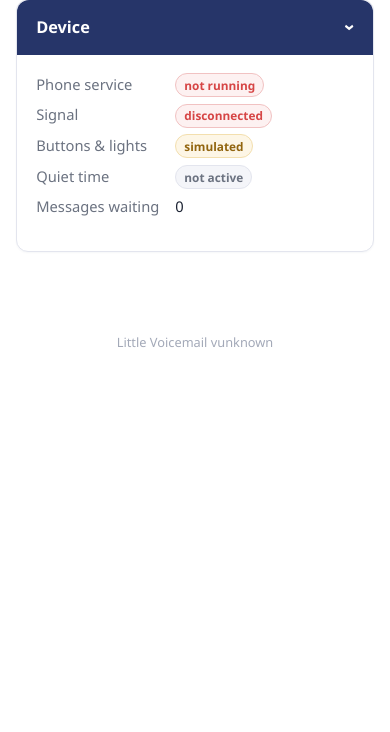
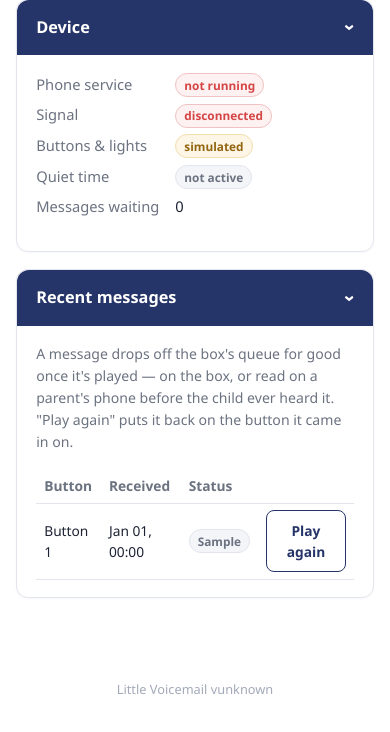
Before and after one commit to guinius/Little_Voicemail, a Flask app: page / in a window 390 px wide. Shown: the part 795-1527 px from the top of the page. Before the commit the page ends 1142 px from the top, so only its background shows below. Run offline with Flask 3, Linux system fonts and the light colour scheme; the visitor is signed in with stand-in values (Sample User, id 1); tables that the repository leaves empty hold one stand-in row (values such as "Sample post").

Commit message:
Web UI: a "Play again" button to requeue a played message
A message that's been heard - on the box, or read on a parent's phone
before the child got to it - drops off the queue for good today, with
no way back. Status now lists recent messages with their outcome and
lets a parent put a played one back on its button.

Co-Authored-By: Claude Sonnet 5 <noreply@anthropic.com>
Claude-Session: https://claude.ai/code/session_01MSb5MEEpJ9Le72cNnqcnu9

```diff
--- a/src/messages.py
+++ b/src/messages.py
@@ -119,6 +119,23 @@ class MessageQueue:
             )
             return cur.rowcount or 0
 
+    def requeue(self, message_id: int) -> bool:
+        """Put a previously cleared message back on its slot's queue.
+
+        For when a child plays a message on the box and later wants it
+        again, or a parent reads one on their own phone before the child
+        ever hears it - either way it's gone from the box with no way
+        back short of this. Only touches rows that are actually cleared,
+        so requeuing something already waiting is a harmless no-op.
+        """
+        with self._lock:
+            cur = self._conn.execute(
+                "UPDATE messages SET cleared_at = NULL, cleared_reason = NULL"
+                " WHERE id = ? AND cleared_at IS NOT NULL",
+                (message_id,),
+            )
+            return cur.rowcount > 0
+
     def prune(self, keep_days: int = 30) -> int:
         """Drop long-cleared rows so the SD card doesn't fill up."""
         cutoff = time.time() - keep_days * 86400
--- a/src/web/app.py
+++ b/src/web/app.py
@@ -183,9 +183,10 @@ def create_app(
     @app.route("/")
     @login_required
     def index():
+        contacts = config.contacts()
         return render_template(
             "index.html",
-            contacts=config.contacts(),
+            contacts=contacts,
             pending=queue.pending_counts(),
             status=_device_status(data_dir),
             quiet_active=quiet.active_window(),
@@ -193,6 +194,7 @@ def create_app(
                 "updates", "check_on_load", default=True
             ) else None,
             version=updater.local_version(),
+            recent_messages=_recent_messages(queue, contacts),
         )
 
     @app.route("/contacts")
@@ -449,6 +451,19 @@ def create_app(
         log.info("parent cleared %d queued message(s)", cleared)
         return jsonify({"cleared": cleared, "pending": queue.pending_counts()})
 
+    @app.route("/api/queue/requeue", methods=["POST"])
+    @login_required
+    def requeue_message():
+        raw_id = _json_field(request, "id")
+        try:
+            message_id = int(raw_id)
+        except (TypeError, ValueError):
+            return jsonify({"error": "invalid message id"}), 400
+        if not queue.requeue(message_id):
+            return jsonify({"error": "that message isn't waiting to be requeued"}), 404
+        log.info("parent requeued message %d", message_id)
+        return jsonify({"requeued": True, "pending": queue.pending_counts()})
+
     @app.route("/api/status")
     @login_required
     def api_status():
@@ -645,6 +660,40 @@ def _save_quiet_times(config: Config, form) -> list[str]:
     return errors
 
 
+STATUS_LABELS = {
+    None: "Waiting on the box",
+    "played": "Played on the box",
+    "read_elsewhere": "Read on a parent's phone",
+    "reset": "Cleared from the web UI",
+}
+
+
+def _recent_messages(queue: MessageQueue, contacts: list[dict]) -> list[dict]:
+    """Recent messages for the Status page's history list.
+
+    Anything with a `cleared_reason` is gone from the box - the child
+    can't press a button and hear it again - so each of those rows also
+    carries `requeueable: True` and the row's id, letting the template
+    offer a "play again" button that calls /api/queue/requeue.
+    """
+    names = {c["slot"]: c["name"] for c in contacts}
+    out = []
+    for row in queue.recent(limit=20):
+        out.append(
+            {
+                "id": row["id"],
+                "slot": row["slot"],
+                "who": names.get(row["slot"]) or f"Button {row['slot']}",
+                "received_at": time.strftime(
+                    "%b %d, %H:%M", time.localtime(row["received_at"])
+                ),
+                "status": STATUS_LABELS.get(row["cleared_reason"], row["cleared_reason"]),
+                "requeueable": row["cleared_at"] is not None,
+            }
+        )
+    return out
+
+
 def _device_status(data_dir: Path) -> dict:
     """Read the status file the phone service writes each few seconds."""
     path = Path(data_dir) / "status.json"
--- a/src/web/templates/index.html
+++ b/src/web/templates/index.html
@@ -112,6 +112,38 @@
     <dt>Messages waiting</dt>
     <dd id="messages-waiting">{{ pending.values() | sum }}</dd>
   </dl>
+</div>
+
+<div class="card">
+  <h2>Recent messages</h2>
+  <p class="hint">
+    A message drops off the box's queue for good once it's played &mdash;
+    on the box, or read on a parent's phone before the child ever heard
+    it. "Play again" puts it back on the button it came in on.
+  </p>
+  {% if recent_messages %}
+  <table>
+    <thead>
+      <tr><th>Button</th><th>Received</th><th>Status</th><th></th></tr>
+    </thead>
+    <tbody id="messages-body">
+      {% for m in recent_messages %}
+      <tr data-id="{{ m.id }}" data-slot="{{ m.slot }}">
+        <td>{{ m.who }}</td>
+        <td>{{ m.received_at }}</td>
+        <td><span class="badge {% if not m.requeueable %}ok{% endif %}">{{ m.status }}</span></td>
+        <td>
+          {% if m.requeueable %}
+          <button type="button" class="ghost requeue-btn">Play again</button>
+          {% endif %}
+        </td>
+      </tr>
+      {% endfor %}
+    </tbody>
+  </table>
+  {% else %}
+  <p class="hint">No messages yet.</p>
+  {% endif %}
 </div>
 {% endblock %}
 
@@ -288,6 +320,54 @@
     }
   });
 
+  // -- recent messages: "play again" puts a played/read message back ------
+  document.getElementById('messages-body')?.addEventListener('click', async (e) => {
+    const btn = e.target.closest('.requeue-btn');
+    if (!btn) return;
+    const row = btn.closest('tr');
+    const id = row.dataset.id;
+    const slot = parseInt(row.dataset.slot, 10);
+    btn.disabled = true;
+    try {
+      const res = await fetch('{{ url_for("requeue_message") }}', {
+        method: 'POST',
+        headers: {'Content-Type': 'application/json'},
+        body: JSON.stringify({id: id}),
+        cache: 'no-store',
+      });
+      const body = await res.json().catch(() => ({}));
+      if (!res.ok) {
+        alert(body.error || 'Could not put that message back in the queue.');
+        btn.disabled = false;
+        return;
+      }
+      const badge = row.querySelector('.badge');
+      badge.textContent = 'Waiting on the box';
+      badge.classList.add('ok');
+      btn.remove();
+
+      // Mirror the change onto the Buttons card and the waiting total
+      // rather than reloading, same as the clear-queue handlers above.
+      PENDING[slot] = (PENDING[slot] || 0) + 1;
+      const tile = document.querySelector('.pad .key[data-slot="' + slot + '"]');
+      if (tile) {
+        tile.classList.add('waiting');
+        let count = tile.querySelector('.count');
+        if (!count) {
+          count = document.createElement('span');
+          count.className = 'count';
+          tile.appendChild(count);
+        }
+        count.textContent = PENDING[slot];
+      }
+      const total = document.getElementById('messages-waiting');
+      if (total) total.textContent = String(parseInt(total.textContent || '0', 10) + 1);
+    } catch (err) {
+      alert('Could not put that message back in the queue: ' + err);
+      btn.disabled = false;
+    }
+  });
+
   // "Choose from phone contacts" fills the nickname and number fields from
   // the browser's own contact list. Only Chrome on Android currently
   // implements this (over HTTPS, which this app already is) - everywhere
```
Also changed, not shown: tests/test_messages.py (+21 -0 lines), tests/test_web.py (+71 -0 lines).
